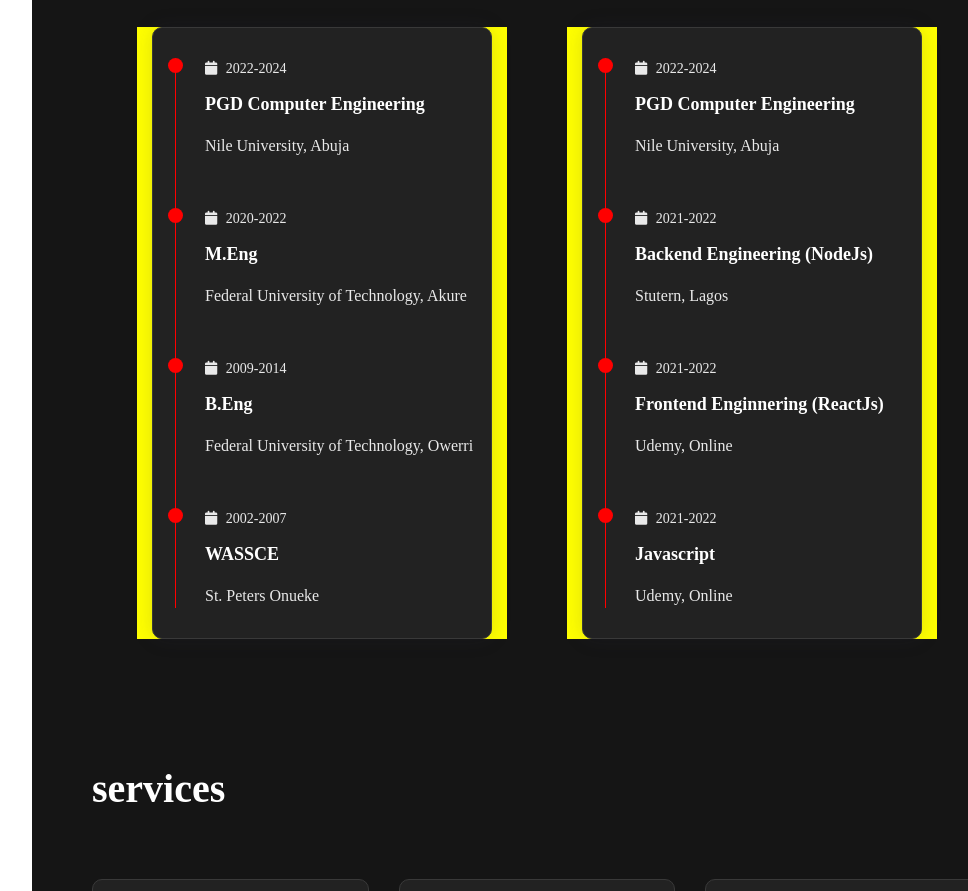
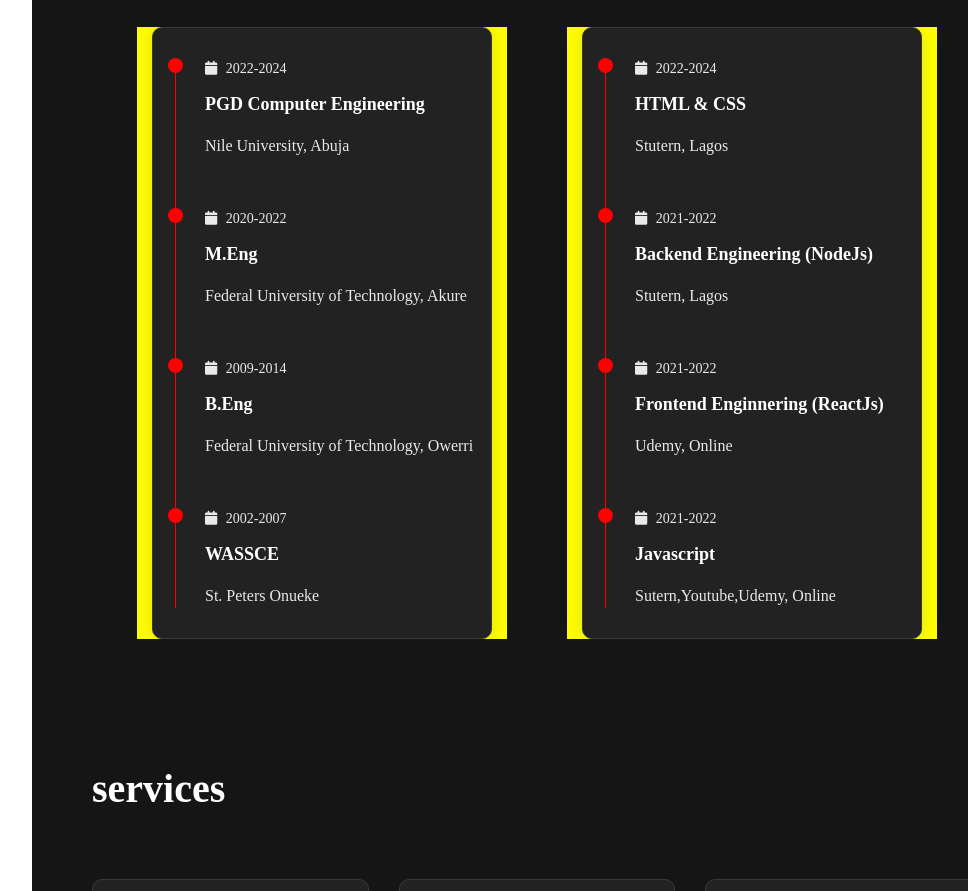
Before and after one commit to Iupac120/portfolio, a plain HTML site: page index.html in a window 1280 px wide. Shown: the part 1527-2418 px from the top of the page, without its empty margins (238-1206 px from the left). Drawn offline with Linux system fonts and the light colour scheme; a web font is replaced by a local one.

Commit message:
experience updated

```diff
--- a/index.html
+++ b/index.html
@@ -201,8 +201,8 @@
                                             <h3 class="timeline-date">
                                                 <i class="fa fa-calendar"></i> 2022-2024
                                             </h3>
-                                            <h4 class="timeline-title">PGD Computer Engineering</h4>
-                                            <p class="timeline-text">Nile University, Abuja</p>
+                                            <h4 class="timeline-title">HTML & CSS</h4>
+                                            <p class="timeline-text">Stutern, Lagos</p>
                                         </div>
                                         <div class="timeline-item">
                                             <div class="circle-dot"></div>
@@ -226,7 +226,7 @@
                                                 <i class="fa fa-calendar"></i> 2021-2022
                                             </h3>
                                             <h4 class="timeline-title">Javascript</h4>
-                                            <p class="timeline-text">Udemy, Online</p>
+                                            <p class="timeline-text">Sutern,Youtube,Udemy, Online</p>
                                         </div>
                                     </div>
                                 </div>
```
